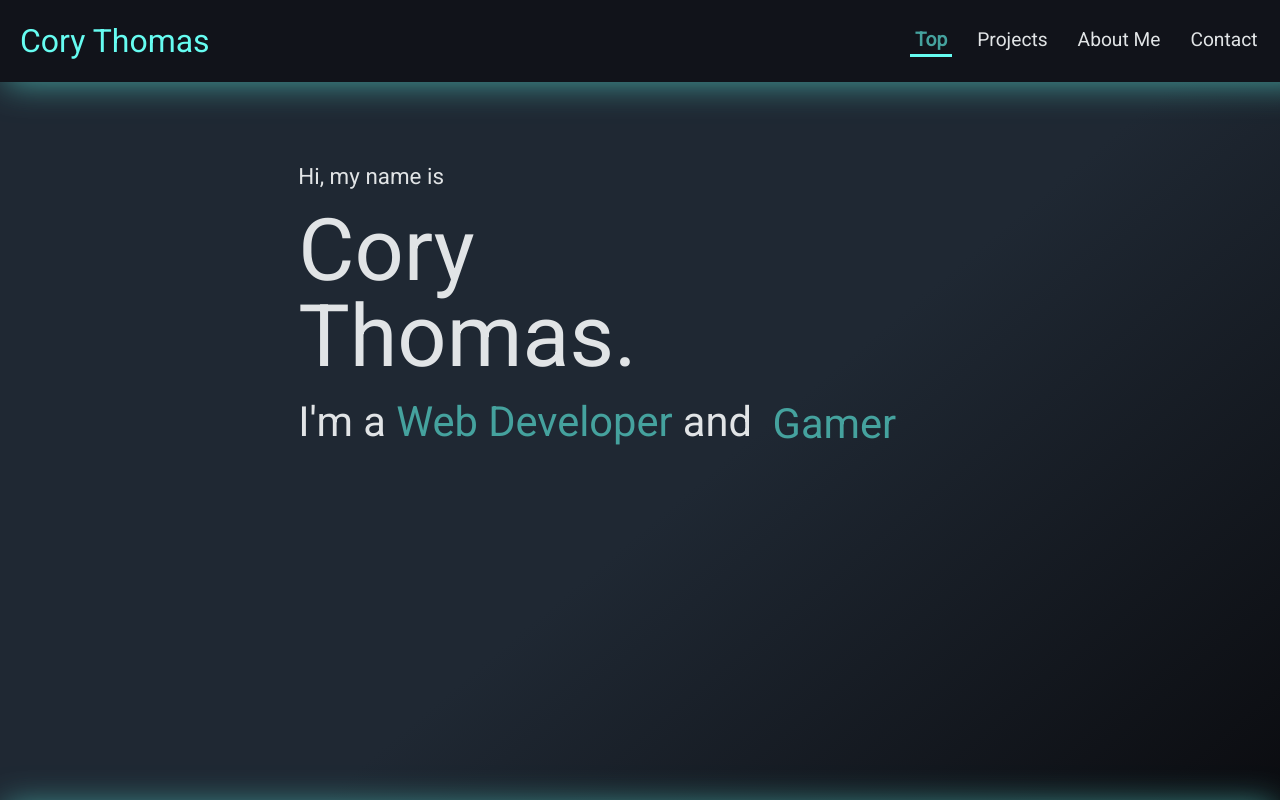
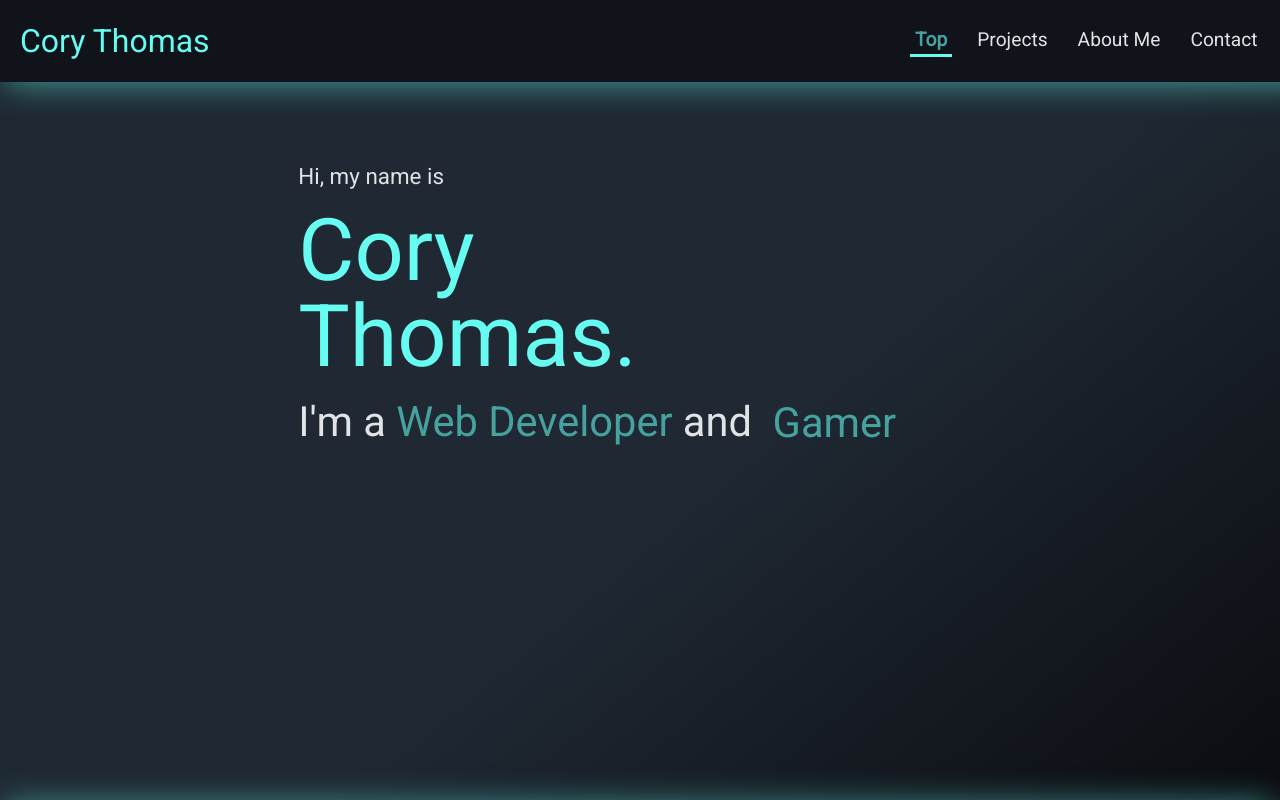
Before and after one commit to Cory-Thomas/Portfolio, a React (Create React App) app: page / in a window 1280 px wide. Shown: the top 800 px of the page. Built offline with nearby package versions, Linux system fonts and the light colour scheme.

Commit message:
adjusted hero sections h1 tag for my name and fine tuned the position of the animated word

```diff
--- a/src/components/App.css
+++ b/src/components/App.css
@@ -169,7 +169,7 @@ h1, h2, h3, .navbar {
     padding: 2%;
 }
 
-.hero-name {
+.hero-name h1 {
     font-size: 5.4rem;
     color: #66FCF1;
 }
@@ -188,7 +188,7 @@ h1, h2, h3, .navbar {
 
 .word {
     display: inline-block;
-    height: 33px;
+    height: 34px;
 }
 
 .word span {
```
